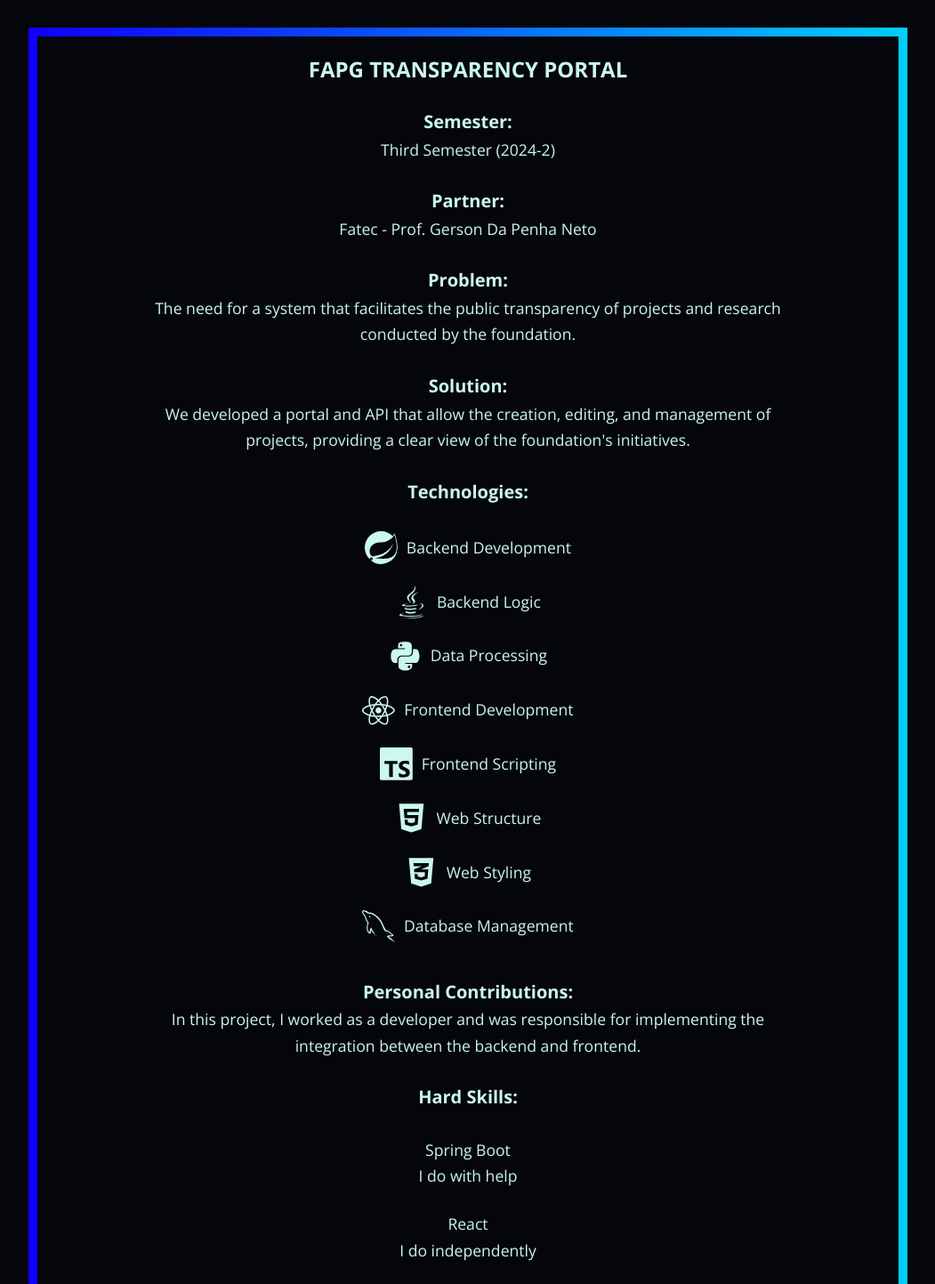
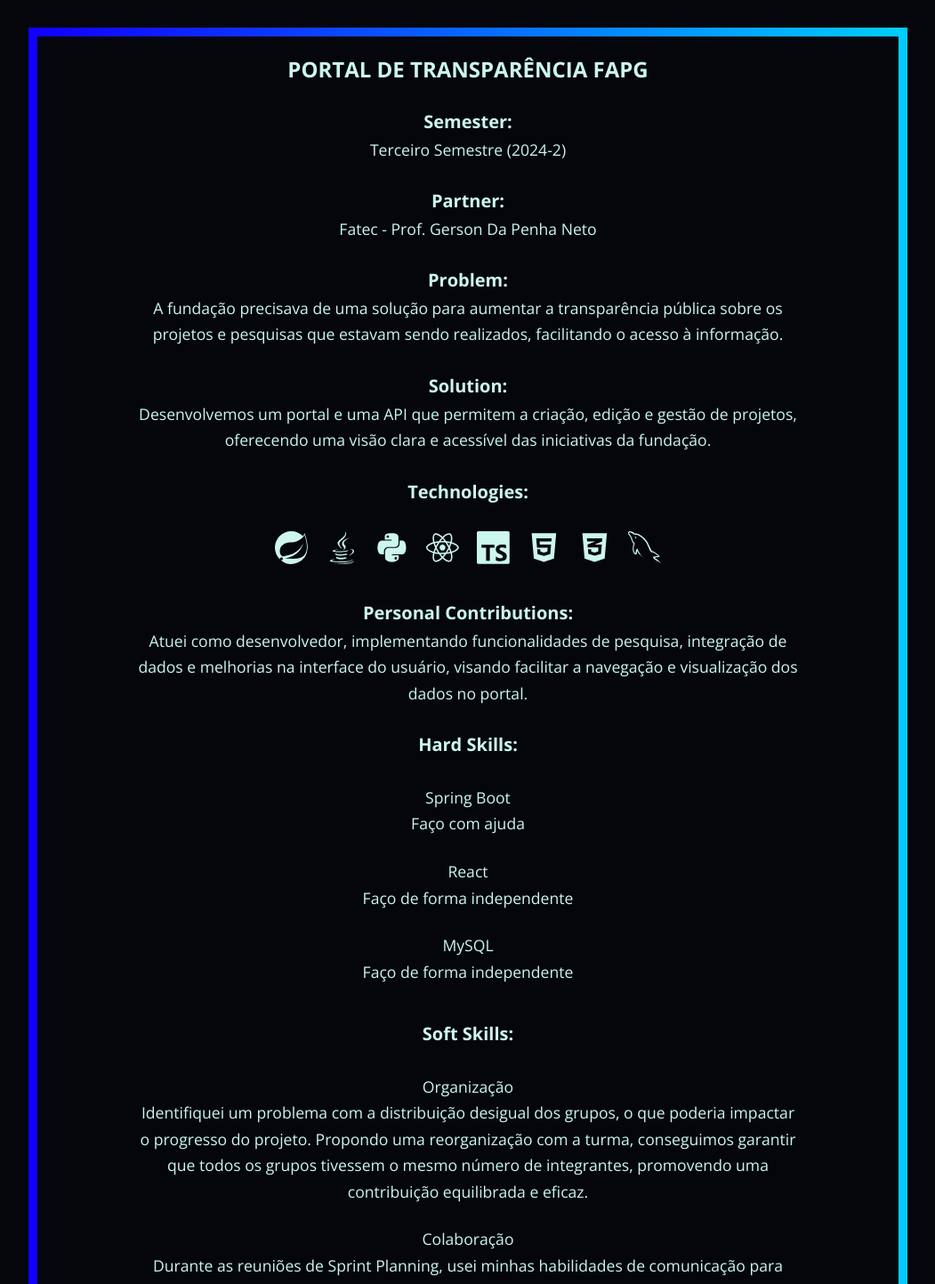
Before and after one commit to joaogabgr/Portifolio, a React (Create React App) app: page /projects in a window 1280 px wide. Shown: the part 490-1933 px from the top of the page at 89% size, without its empty margins (114-1165 px from the left). Built offline with nearby package versions, Linux system fonts and the light colour scheme.

Commit message:
feat: Melhoria na descrição das soft-skills dos projetos.

```diff
--- a/src/components/ProjectsComponent/ProjectsComponent.css
+++ b/src/components/ProjectsComponent/ProjectsComponent.css
@@ -44,8 +44,7 @@ section#projects .project p span.subTitle {
 }
 
 section#projects .project p svg {
-    margin: 0;
-    margin-right: 10px;
+    margin: 0 10px;
     font-size: 2.3rem;
 }
 
@@ -76,6 +75,10 @@ section#projects .project a:hover {
     scale: 1.1;
 }
 
+section#projects .project p.techMain {
+    flex-direction: row;
+}
+
 @media (max-width: 1000px) {
     :root {
         --maxWidthProject: calc(100% - 30 * 2)
--- a/src/components/ProjectsComponent/ProjectsComponent.tsx
+++ b/src/components/ProjectsComponent/ProjectsComponent.tsx
@@ -53,10 +53,10 @@ export default function ProjectsComponent() {
                 <p>
                   <strong>Technologies:</strong>
                 </p>
-                <p>
+                <p className="techMain">
                   {Object.keys(project.technologies).map((tech, i) => (
                     <span key={i} title={tech}>
-                      {getIcon(tech)} {project.technologies[tech]}
+                      {getIcon(tech)}
                     </span>
                   ))}
                 </p>
@@ -113,7 +113,7 @@ export default function ProjectsComponent() {
           {project.category && (
             <>
               <p>
-                <strong>Category:</strong> {project.category}
+                <strong>{project.category}</strong>
               </p>
             </>
           )}
--- a/src/components/ProjectsComponent/projects.json
+++ b/src/components/ProjectsComponent/projects.json
@@ -1,137 +1,118 @@
 {
   "projects": [
     {
-      "semester": "Third Semester (2024-2)",
-      "name": "FAPG Transparency Portal",
+      "semester": "Terceiro Semestre (2024-2)",
+      "name": "Portal de Transparência FAPG",
       "partner": "Fatec - Prof. Gerson Da Penha Neto",
-      "problem": "The need for a system that facilitates the public transparency of projects and research conducted by the foundation.",
-      "solution": "We developed a portal and API that allow the creation, editing, and management of projects, providing a clear view of the foundation's initiatives.",
+      "problem": "A fundação precisava de uma solução para aumentar a transparência pública sobre os projetos e pesquisas que estavam sendo realizados, facilitando o acesso à informação.",
+      "solution": "Desenvolvemos um portal e uma API que permitem a criação, edição e gestão de projetos, oferecendo uma visão clara e acessível das iniciativas da fundação.",
       "repository": "https://github.com/joaogabgr/API-2024.2-3SEM",
       "technologies": {
-        "Spring Boot": "Backend Development",
-        "Java": "Backend Logic",
-        "Python": "Data Processing",
-        "React": "Frontend Development",
-        "TypeScript": "Frontend Scripting",
-        "HTML": "Web Structure",
-        "CSS": "Web Styling",
-        "MySQL": "Database Management"
+        "Spring Boot": "Desenvolvimento Backend",
+        "Java": "Lógica de Backend",
+        "Python": "Processamento de Dados",
+        "React": "Desenvolvimento Frontend",
+        "TypeScript": "Script Frontend",
+        "HTML": "Estrutura Web",
+        "CSS": "Estilização Web",
+        "MySQL": "Gestão de Banco de Dados"
       },
-      "personal_contributions": "In this project, I worked as a developer and was responsible for implementing the integration between the backend and frontend.",
+      "personal_contributions": "Atuei como desenvolvedor, implementando funcionalidades de pesquisa, integração de dados e melhorias na interface do usuário, visando facilitar a navegação e visualização dos dados no portal.",
       "hard_skills": {
-        "Spring Boot": "I do with help",
-        "React": "I do independently",
-        "MySQL": "I do independently"
+        "Spring Boot": "Faço com ajuda",
+        "React": "Faço de forma independente",
+        "MySQL": "Faço de forma independente"
       },
       "soft_skills": {
-        "Collaboration": "During Sprint Planning meetings, I used my communication skills to correctly prioritize tasks."
+        "Organização": "Identifiquei um problema com a distribuição desigual dos grupos, o que poderia impactar o progresso do projeto. Propondo uma reorganização com a turma, conseguimos garantir que todos os grupos tivessem o mesmo número de integrantes, promovendo uma contribuição equilibrada e eficaz.",
+        "Colaboração": "Durante as reuniões de Sprint Planning, usei minhas habilidades de comunicação para ajudar a definir as prioridades do projeto e garantir que todos os membros estivessem alinhados com os objetivos e prazos.",
+        "Trabalho em Equipe": "Trabalhei de perto com a equipe para garantir uma integração eficaz entre o backend e o frontend, otimizando a comunicação e colaboração entre as áreas.",
+        "Comunicação": "Mantive uma comunicação contínua e clara com os membros da equipe, assegurando que todos estivessem atualizados sobre o andamento do projeto e focados nos mesmos objetivos."
       }
     },
     {
-      "semester": "Second Semester (2023-2)",
+      "semester": "Segundo Semestre (2023-2)",
       "name": "Service Desk",
       "partner": "Fatec - Prof. Claudio Etelvino de Lima",
-      "problem": "The lack of a unified system to register problems and assistance requests, hindering communication between students and staff.",
-      "solution": "We created a system that allows the registration, tracking, and resolution of requests, improving communication and speeding up problem resolution.",
+      "problem": "A falta de um sistema unificado para registrar e acompanhar solicitações de atendimento dificultava a comunicação entre os alunos e a equipe de suporte.",
+      "solution": "Desenvolvemos um sistema que centraliza o registro, acompanhamento e resolução de solicitações de atendimento, melhorando a comunicação e acelerando a resolução dos problemas.",
       "repository": "https://github.com/joaogabgr/API-DESK",
       "technologies": {
-        "TypeScript": "Backend Development",
-        "Node.js": "Backend Server",
-        "React": "Frontend Development",
-        "HTML": "Web Structure",
-        "CSS": "Web Styling",
-        "MySQL": "Database Management"
+        "TypeScript": "Desenvolvimento Backend",
+        "Node.js": "Servidor Backend",
+        "React": "Desenvolvimento Frontend",
+        "HTML": "Estrutura Web",
+        "CSS": "Estilização Web",
+        "MySQL": "Gestão de Banco de Dados"
       },
-      "personal_contributions": "As a developer, I implemented the functionality for automatic assignment of tickets based on the responsible area, using Node.js.",
+      "personal_contributions": "Fui responsável pela implementação da funcionalidade de atribuição automática de tickets, utilizando Node.js para garantir que as solicitações fossem direcionadas corretamente para a área responsável.",
       "hard_skills": {
-        "Node.js": "I do independently",
-        "TypeScript": "I do independently",
-        "MySQL": "I do independently",
-        "React": "I do independently"
+        "Node.js": "Faço de forma independente",
+        "TypeScript": "Faço de forma independente",
+        "MySQL": "Faço de forma independente",
+        "React": "Faço de forma independente"
       },
       "soft_skills": {
-        "Resilience": "I faced technical challenges to fix critical bugs before the final delivery."
+        "Responsabilidade e Proatividade": "Durante a primeira Sprint, enfrentamos desafios de comunicação e proatividade. Proativamente, sugeri uma reunião para discutir as dificuldades e estabelecer um plano de ação para garantir que todos entregassem suas tarefas no prazo e com qualidade.",
+        "Resiliência": "Enfrentei desafios técnicos, como bugs críticos, e trabalhei rapidamente para solucioná-los, mantendo o foco na entrega dentro dos prazos estabelecidos.",
+        "Gestão de Tempo": "Utilizei minha capacidade de organização para dividir as tarefas em etapas menores e priorizar as mais urgentes, garantindo que a funcionalidade fosse concluída no tempo previsto.",
+        "Resolução de Problemas": "Identifiquei e resolvi problemas técnicos, como falhas na atribuição automática de tickets, garantindo o bom funcionamento do sistema."
       },
-      "category": "Academic Project"
+      "category": "Projeto Acadêmico"
     },
     {
-      "semester": "Third Semester (2024-2)",
-      "name": "CRUD NoSQL in Different Databases",
-      "partner": "Fatec - Prof. Diogo Branquinho",
-      "problem": "The need to explore NoSQL database architecture for a system that supports CRUD operations with high consistency.",
-      "solution": "We developed an API that simulates the operation of an e-commerce system, using different NoSQL technologies to manage product and user data.",
-      "repository": "https://github.com/joaogabgr/AtvNoSQL",
+      "semester": "Primeiro Semestre (2023-1)",
+      "name": "NEFROLOGIA PEDIÁTRICA",
+      "partner": "Fatec - Prof. Massanori",
+      "problem": "Mães de crianças com problemas renais enfrentavam dificuldades em acessar informações de suporte, pois os dados estavam dispersos e não havia uma plataforma centralizada para compartilhar experiências e informações relevantes.",
+      "solution": "Criamos um site que inclui um blog, permitindo que as mães trocassem experiências e acessassem informações unificadas sobre nefrologia pediátrica.",
+      "repository": "https://github.com/joaogabgr/API-NEFRO",
       "technologies": {
-        "TypeScript": "Data Processing",
-        "Python": "Data Processing",
-        "MongoDB": "Document-Based Database",
-        "Neo4j": "Graph-Based Database",
-        "Redis": "In-Memory Key-Value Store",
-        "Cassandra": "Column-Based Database"
+        "Flask": "Desenvolvimento Backend",
+        "Python": "Lógica de Backend",
+        "HTML": "Estrutura Web",
+        "CSS": "Estilização Web",
+        "MySQL": "Gestão de Banco de Dados"
       },
-      "personal_contributions": "I implemented connections with different NoSQL databases. I modeled data in MongoDB to support ACID operations and implemented relationship functionality between products and categories in Neo4j. I configured Redis for caching and Cassandra for high scalability in data storage.",
+      "personal_contributions": "Fui responsável pela coleta de dados, criação e organização do banco de dados e desenvolvimento do blog, proporcionando um ambiente seguro e acessível para as mães interagirem e compartilharem experiências.",
       "hard_skills": {
-        "TypeScript": "I do independently",
-        "Python": "I do independently",
-        "MongoDB": "I do with help",
-        "Neo4j": "I do with help",
-        "Redis": "I do with help",
-        "Cassandra": "I do with help"
+        "Flask Framework": "Faço de forma independente",
+        "Python": "Faço de forma independente",
+        "MySQL": "Faço de forma independente",
+        "HTML": "Faço de forma independente"
       },
       "soft_skills": {
-        "Critical Thinking": "I identified and resolved consistency issues in write operations in MongoDB and Neo4j.",
-        "Adaptability": "I learned to integrate various NoSQL technologies and configure databases like Redis and Cassandra in a short time.",
-        "Collaboration": "I shared insights with the team to optimize the combined use of different NoSQL databases, creating a more efficient architecture."
+        "Organização": "Estruturei o banco de dados de forma eficaz, garantindo que as informações estivessem centralizadas e facilmente acessíveis para as mães.",
+        "Empatia": "Busquei sempre entender as necessidades do público-alvo, criando um ambiente acolhedor no blog, onde as mães se sentissem à vontade para compartilhar suas histórias e desafios.",
+        "Trabalho em Equipe": "Colaborei com a equipe para garantir que o site fosse bem estruturado e intuitivo, facilitando o acesso à informação e promovendo a troca de experiências entre as mães."
       },
-      "category": "Academic Project"
-    },
-    {
-      "name": "API for JWT Authentication",
-      "description": "A secure authentication API using JWT for user authentication and authorization, ensuring robust access control to sensitive information.",
-      "repository": "https://github.com/joaogabgr/AuthApiJWT-JAVA",
-      "technologies": {
-        "Spring Boot": "Backend Development",
-        "Java": "Backend Logic",
-        "MySQL": "Database Management"
-      },
-      "hard_skills": {
-        "Authentication Systems": "I do independently",
-        "Spring Boot": "I do with help",
-        "Security Protocols": "I do with help",
-        "JWT Implementation": "I do with help"
-      },
-      "soft_skills": {
-        "Analytical Thinking": "Analyzing security problems, I made decisions that ensured the efficient use of JWT.",
-        "Problem Solving": "I solved problems related to access control and authentication security.",
-        "Focus on Security": "I always prioritized security in the implementation of JWT-based authentication."
-      },
-      "category": "Personal Project"
+      "category": "Projeto Acadêmico"
     },
     {
       "name": "OrbitChat",
-      "description": "A social media platform inspired by Twitter, where users can create posts, follow other users, like posts, and repost content, offering a dynamic and interactive user experience.",
+      "description": "Uma plataforma de mídia social inspirada no Twitter, onde os usuários podem criar postagens, seguir outros usuários, curtir postagens e repostar conteúdo, oferecendo uma experiência dinâmica e interativa.",
       "repository": "https://github.com/joaogabgr/OrbitChat",
       "technologies": {
-        "Python": "Backend Development",
-        "Flask": "Backend Framework",
-        "HTML": "Web Structure",
-        "CSS": "Web Styling",
-        "JavaScript": "Frontend Scripting",
-        "MySQL": "Database Management"
+        "Python": "Desenvolvimento Backend",
+        "Flask": "Framework Backend",
+        "HTML": "Estrutura Web",
+        "CSS": "Estilização Web",
+        "JavaScript": "Script Frontend",
+        "MySQL": "Gestão de Banco de Dados"
       },
-      "personal_contributions": "I developed the post creation system, follow and like functionalities, and implemented the backend with Flask to manage user interactions.",
+      "personal_contributions": "Fui responsável pelo desenvolvimento do sistema de postagens, funcionalidades de seguir e curtir, e pela implementação do backend com Flask, garantindo uma interação fluida entre os usuários.",
       "hard_skills": {
-        "Flask Framework": "I do independently",
-        "Frontend Development": "I do independently",
-        "Database Design": "I do independently",
-        "Social Media Systems": "I do with help"
+        "Flask Framework": "Faço de forma independente",
+        "Desenvolvimento Frontend": "Faço de forma independente",
+        "Design de Banco de Dados": "Faço de forma independente",
+        "Sistemas de Mídia Social": "Faço com ajuda"
       },
       "soft_skills": {
-        "Creativity": "I created innovative features to enhance the user experience on the platform.",
-        "User Experience Design": "I focused on creating an intuitive and interactive interface.",
-        "Problem Solving": "I solved technical challenges in implementing dynamic user interactions."
+        "Criatividade": "Implementei funcionalidades inovadoras para tornar a experiência do usuário mais dinâmica e interativa, com foco em engajamento.",
+        "Design de Experiência do Usuário": "Foquei no design de uma interface simples e intuitiva, garantindo uma navegação agradável e eficiente para os usuários.",
+        "Resolução de Problemas": "Resolvi desafios técnicos relacionados à interação dinâmica dos usuários, garantindo o bom desempenho do sistema."
       },
-      "category": "Personal Project"
+      "category": "Projeto Pessoal"
     }
   ]
 }
```
